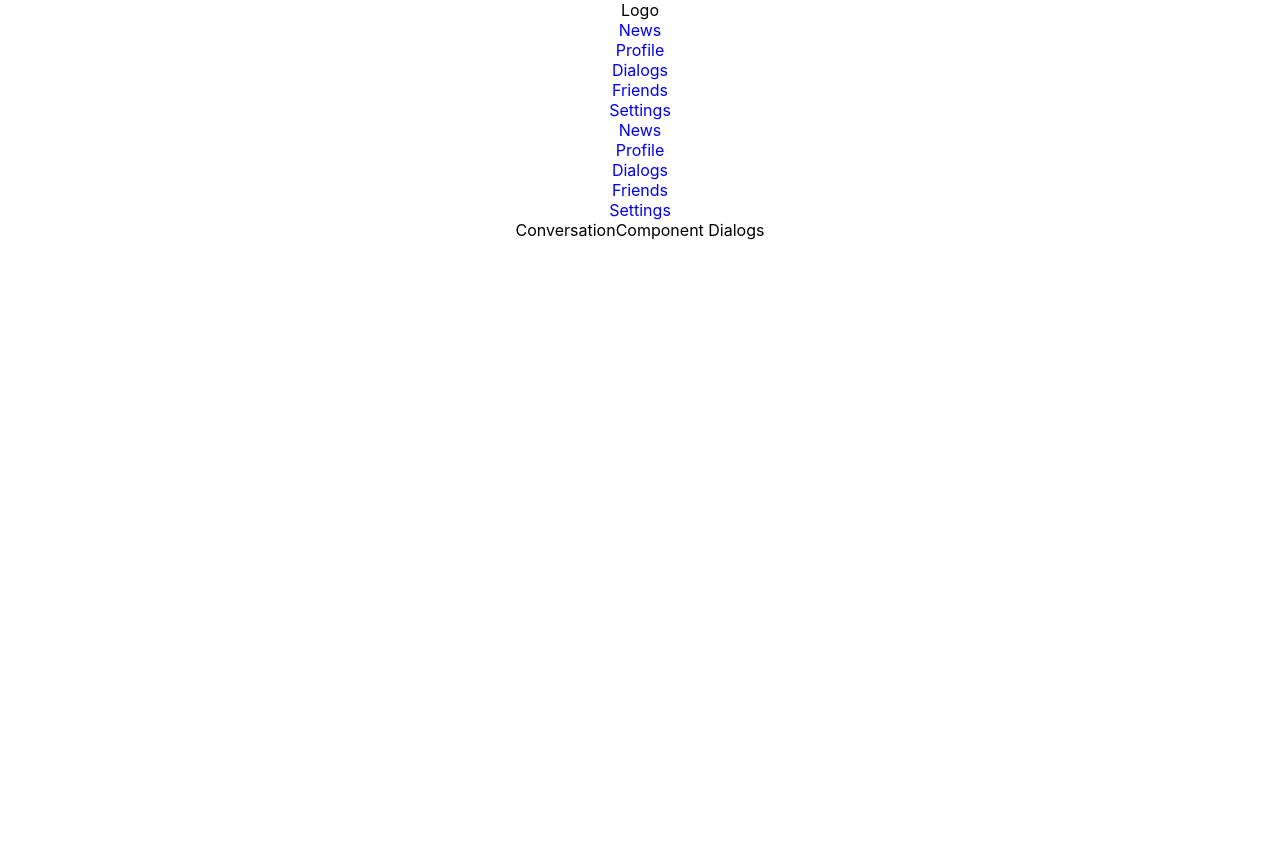
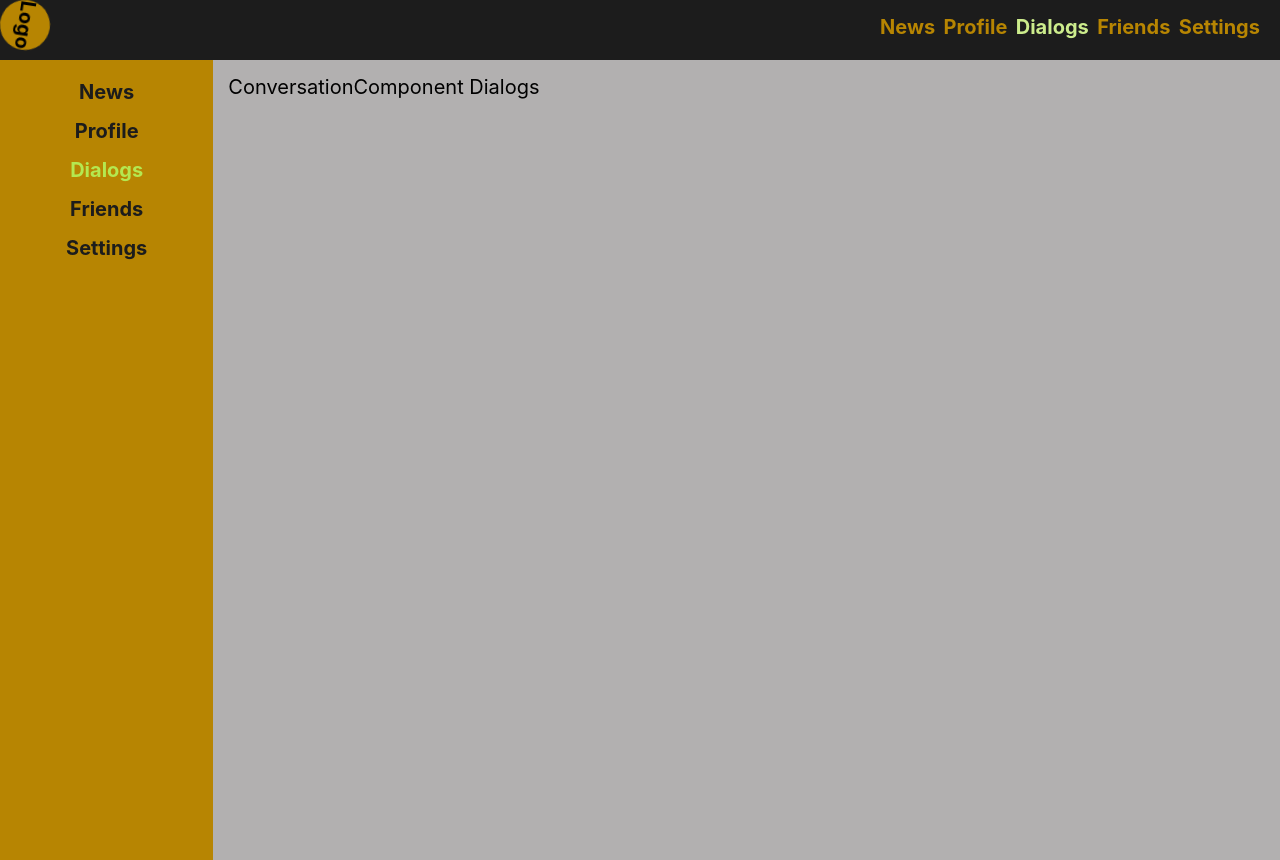
Before and after one commit to hadsome-Droid/SocialNetwork, a React (Create React App) app: page /dialogs in a window 1280 px wide. Before the commit the page ends 800 px from the top, so only its background shows below. Built offline with nearby package versions, Linux system fonts and the light colour scheme.

Commit message:
add router, NavLink

```diff
--- a/src/App.css
+++ b/src/App.css
@@ -1,34 +1,93 @@
 .App {
-  text-align: center;
+  display: grid;
+  grid-template-rows: 60px 1fr 3fr;
+  grid-template-columns: 2fr 10fr;
+  grid-template-areas:
+            'h h'
+            's c' ;
+
+  margin: 0 auto;
+max-height: 100vh;
 }
 
-.App-logo {
-  height: 40vmin;
+.header{
+  display: flex;
+  justify-content: space-between;
+  grid-area: h;
+  background-color: #1c1c1c;
+  font-size: 20px;
+  font-weight: bold;
+}
+
+.header nav{
+  min-width: 400px;
+  padding: 15px 20px 0 0;
+}
+
+.header nav ul{
+  display: flex;
+  justify-content: space-between;
+}
+
+.header a {
+  color: #b78502;
+}
+.header a.active {
+  color: #ccec8c;
+}
+
+.sidebar{
+  background-color: #b78502;
+  grid-area: s;
+  font-size: 20px;
+  font-weight: bold;
+}
+
+.sidebar nav {
+  padding-top: 20px;
+}
+
+.sidebar nav ul {
+  display: flex;
+  flex-direction: column;
+  align-items: center;
+  gap: 15px;
+}
+.sidebar a {
+  color: #1c1c1c;
+}
+.sidebar a.active {
+  color: #b4e850;
+}
+
+.content {
+  background-color: #b2b0b0;
+  height: 100vh;
+  grid-area: c;
+  font-size: 20px;
+  font-weight: inherit;
+  padding: 15px 0 0 15px;
+}
+
+.logo {
+  display: flex;
+  justify-content: center;
+  align-items: center;
+  width: 50px;
+  height: 50px;
+  border-radius: 50%;
+  background-color: #b78502;
   pointer-events: none;
 }
 
 @media (prefers-reduced-motion: no-preference) {
-  .App-logo {
-    animation: App-logo-spin infinite 20s linear;
+  .logo {
+    animation: logo-spin infinite 20s linear;
   }
 }
 
-.App-header {
-  background-color: #282c34;
-  min-height: 100vh;
-  display: flex;
-  flex-direction: column;
-  align-items: center;
-  justify-content: center;
-  font-size: calc(10px + 2vmin);
-  color: white;
-}
 
-.App-link {
-  color: #61dafb;
-}
-
-@keyframes App-logo-spin {
+@keyframes logo-spin {
   from {
     transform: rotate(0deg);
   }
```
